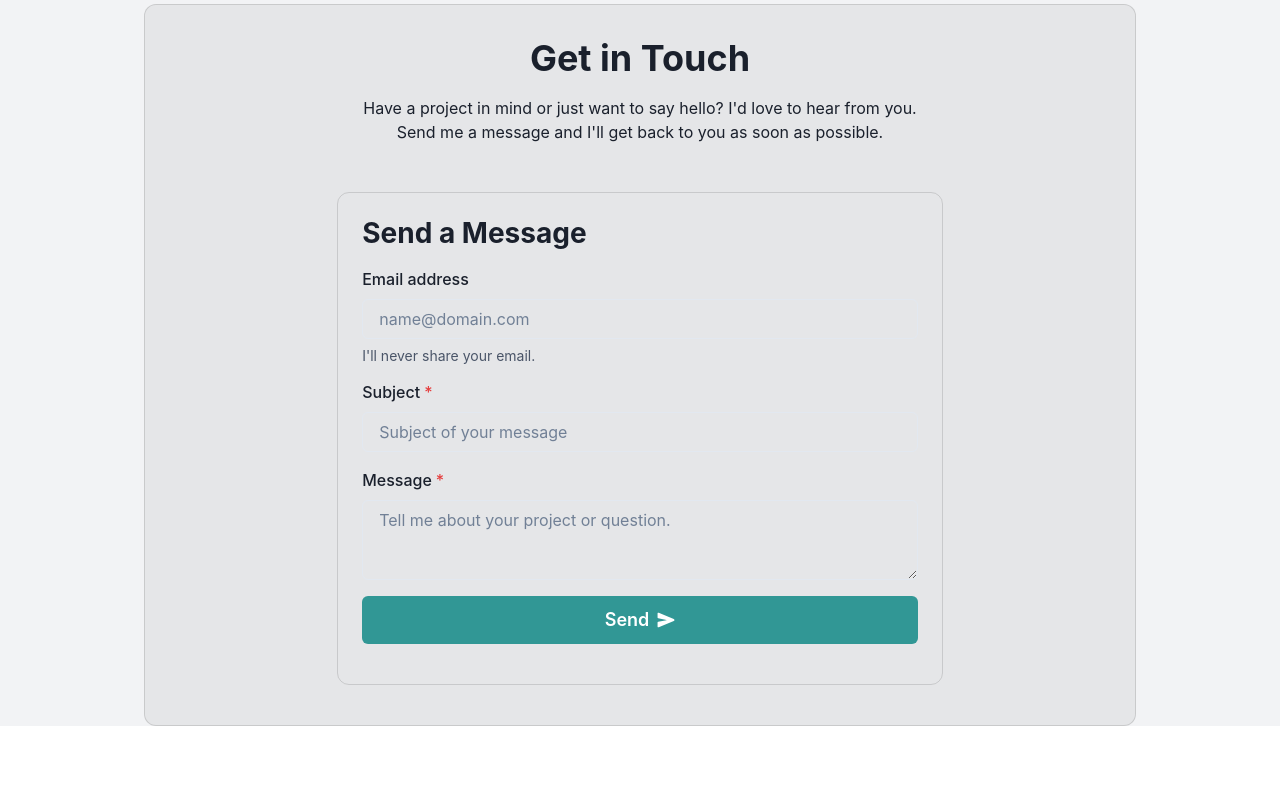
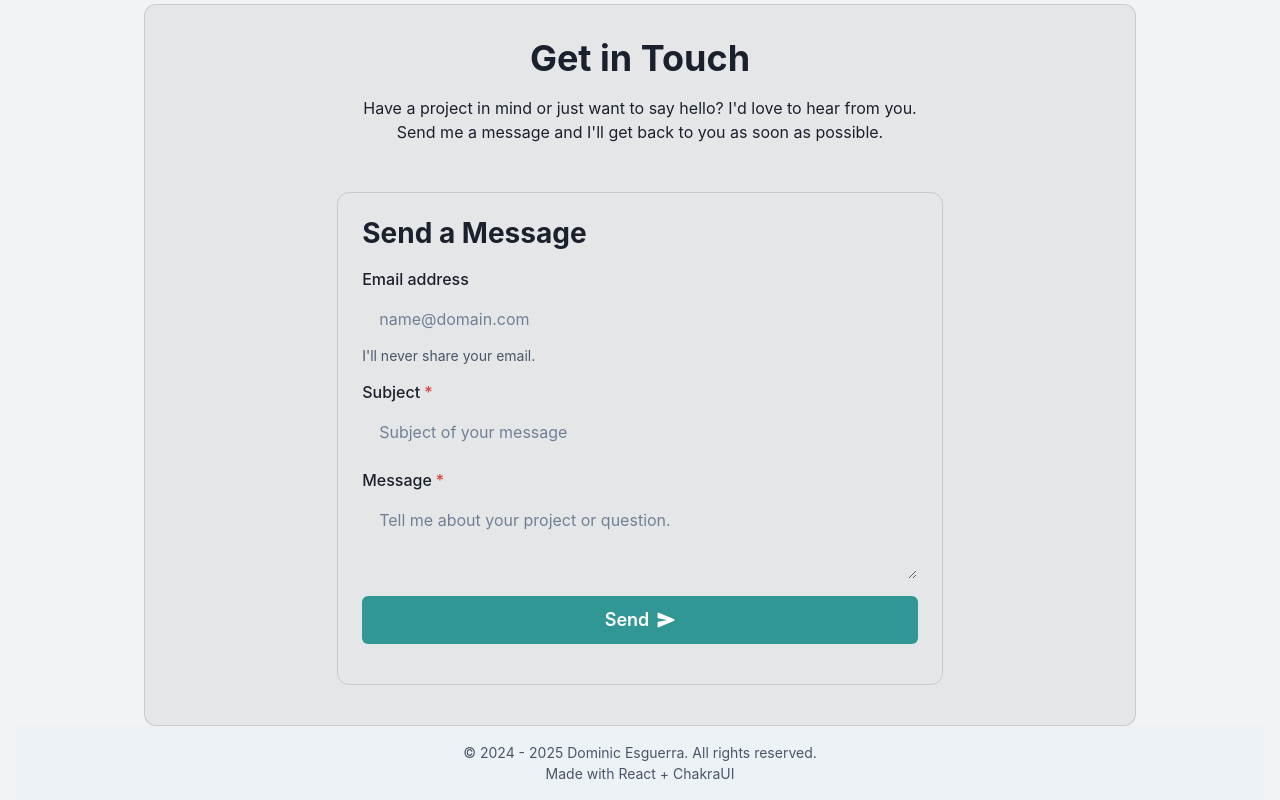
Before and after one commit to dominic-myb/dominic-myb.github.io, a React (Vite) app in the folder frontend/: page / in a window 1280 px wide. Shown: the part 3198-3998 px from the top of the page. Before the commit the page ends 3924 px from the top, so only its background shows below. Built offline with nearby package versions, Linux system fonts and the light colour scheme.

Commit message:
[upd] add Footer to Layout

```diff
--- a/frontend/src/layouts/MainLayout.jsx
+++ b/frontend/src/layouts/MainLayout.jsx
@@ -1,5 +1,6 @@
 import { Container, VStack, useColorModeValue } from "@chakra-ui/react";
 import Navbar from "@/components/Navbar";
+import MainFooter from "@/components/MainFooter";
 import { colorMap } from "@/assets/data/constants";
 
 export default function MainLayout({ children }) {
@@ -15,6 +16,7 @@ export default function MainLayout({ children }) {
       <VStack as="main" gap={4}>
         {children}
       </VStack>
+      <MainFooter />
     </Container>
   );
 }
```
